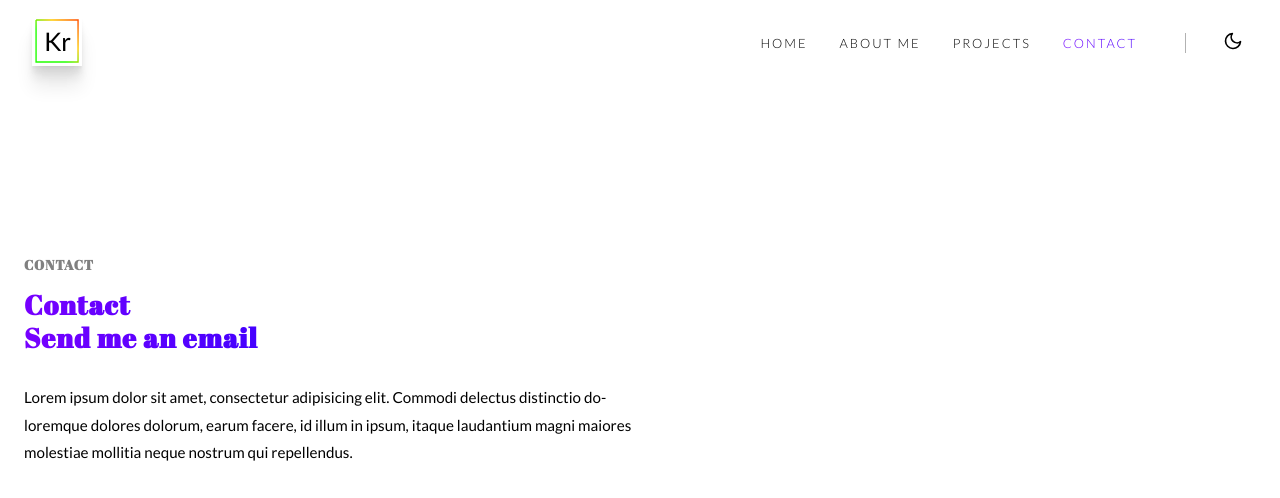
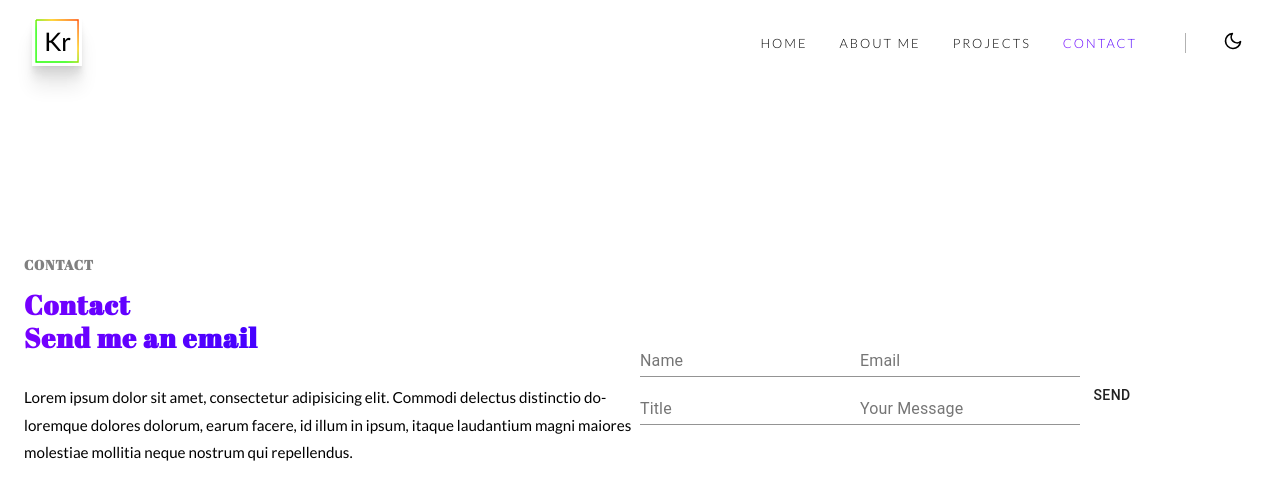
Before and after one commit to zeglarz/portfolio-website-v2, a React (Create React App) app: page /contact in a window 1280 px wide. Shown: the top 498 px of the page. Built offline with nearby package versions, Linux system fonts and the light colour scheme.

Commit message:
contact page WIP

```diff
--- a/package.json
+++ b/package.json
@@ -4,6 +4,8 @@
   "private": true,
   "dependencies": {
     "@material-ui/core": "^4.11.0",
+    "emailjs-com": "^2.6.3",
+    "formik": "^2.1.5",
     "framer-motion": "^2.7.5",
     "lodash": "^4.17.20",
     "react": "^16.13.1",
--- /dev/null
+++ b/src/components/ContactForm/ContactForm.tsx
@@ -0,0 +1,54 @@
+import React, { FunctionComponent } from 'react';
+import { Formik } from 'formik';
+import { Button, TextField } from '@material-ui/core';
+import email from 'emailjs-com';
+
+
+interface ContactFormProps {
+
+}
+
+const initialValues = {
+    email: '',
+    name: '',
+    title: '',
+    message: '',
+};
+
+const ContactForm: FunctionComponent<ContactFormProps> = () => {
+    return (
+        <Formik
+            initialValues={initialValues}
+            onSubmit={async (values, { setErrors }) => {
+            }}
+        >
+            {({ isSubmitting }) =>
+                (
+                    <form>
+                        <TextField
+                            name={'name'}
+                            label={'Name'}
+                            type={'text'}
+                        />
+                        <TextField
+                            name={'email'}
+                            label={'Email'}
+                            type={'email'}
+                        />
+                        <TextField
+                            name={'title'}
+                            label={'Title'}
+                            type={'text'}
+                        />
+                        <TextField
+                            name={'message'}
+                            label={'Your Message'}
+                            type={'text'}
+                        />
+                        <Button>Send</Button>
+                    </form>
+                )}
+        </Formik>);
+};
+
+export default ContactForm;
--- a/src/views/Contact/Contact.tsx
+++ b/src/views/Contact/Contact.tsx
@@ -3,6 +3,7 @@ import styled from 'styled-components';
 import { Container } from '@material-ui/core';
 import Hero from '../../components/Hero/Hero';
 import StyledTop from '../../styles/Top';
+import ContactForm from '../../components/ContactForm/ContactForm';
 
 
 const StyledContact = styled.div`
@@ -25,7 +26,7 @@ const Contact = ({ pageTitle }) => {
                         />
                     </section>
                     <section>
-                        <div/>
+                        <ContactForm/>
                     </section>
                 </StyledTop>
             </Container>
```
Also changed, not shown: 1 other file (tests, documents, lock files or other folders).
